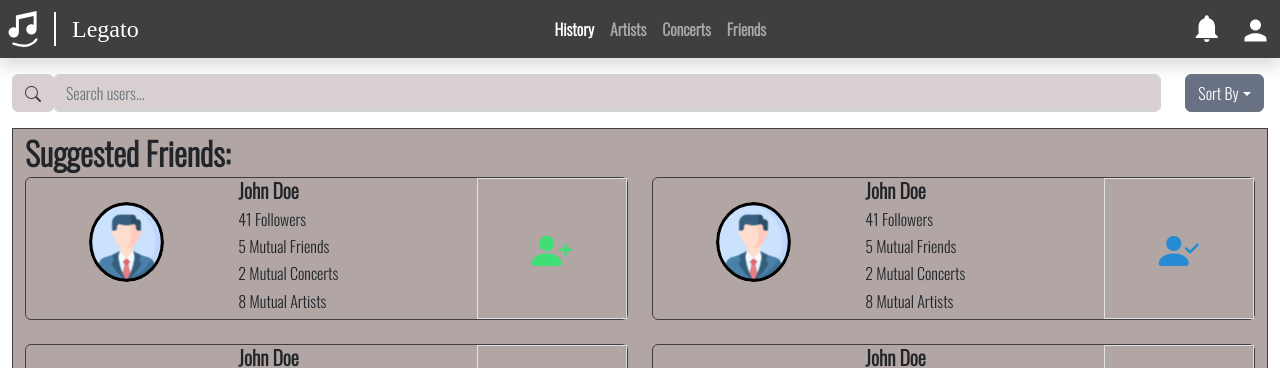
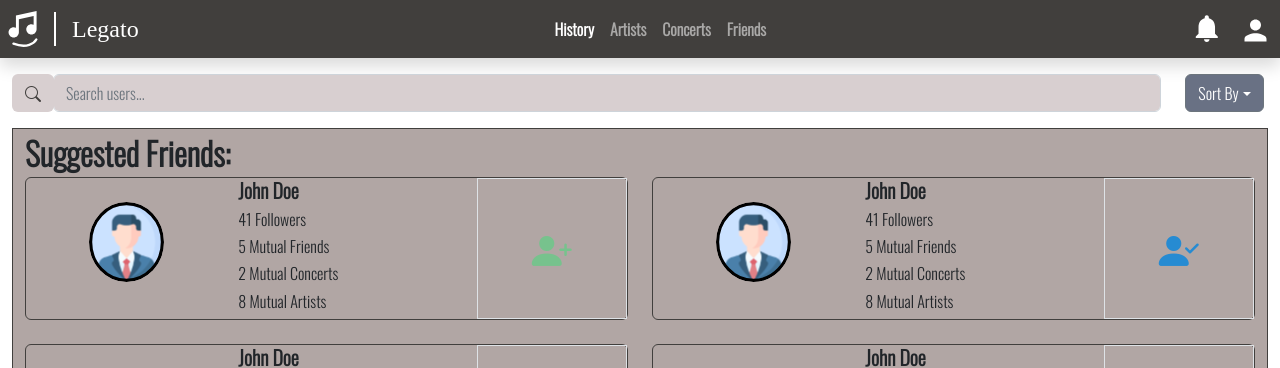
Before and after one commit to SDSC-Cali-Coders/Legato, a React (Create React App) app in the folder frontend/: page / in a window 1280 px wide. In both pictures the pointer is over the button 551 px from the left and 248 px from the top of the page. Shown: the top 368 px of the page. Built offline with nearby package versions, Linux system fonts and the light colour scheme; a web font is replaced by a local one.

Commit message:
Added some CSS to make toggleBtns more lively

```diff
--- a/frontend/src/App.css
+++ b/frontend/src/App.css
@@ -175,3 +175,11 @@
 .btn-friendNotAdded{
   color: #3FDE77;
 }
+
+.btn-friendNotAdded:hover, .btn-friendAdded:hover {
+  opacity: 50%;
+}
+
+.btn-friendNotAdded:active, .btn-friendAdded:active {
+  color:white
+}
```
